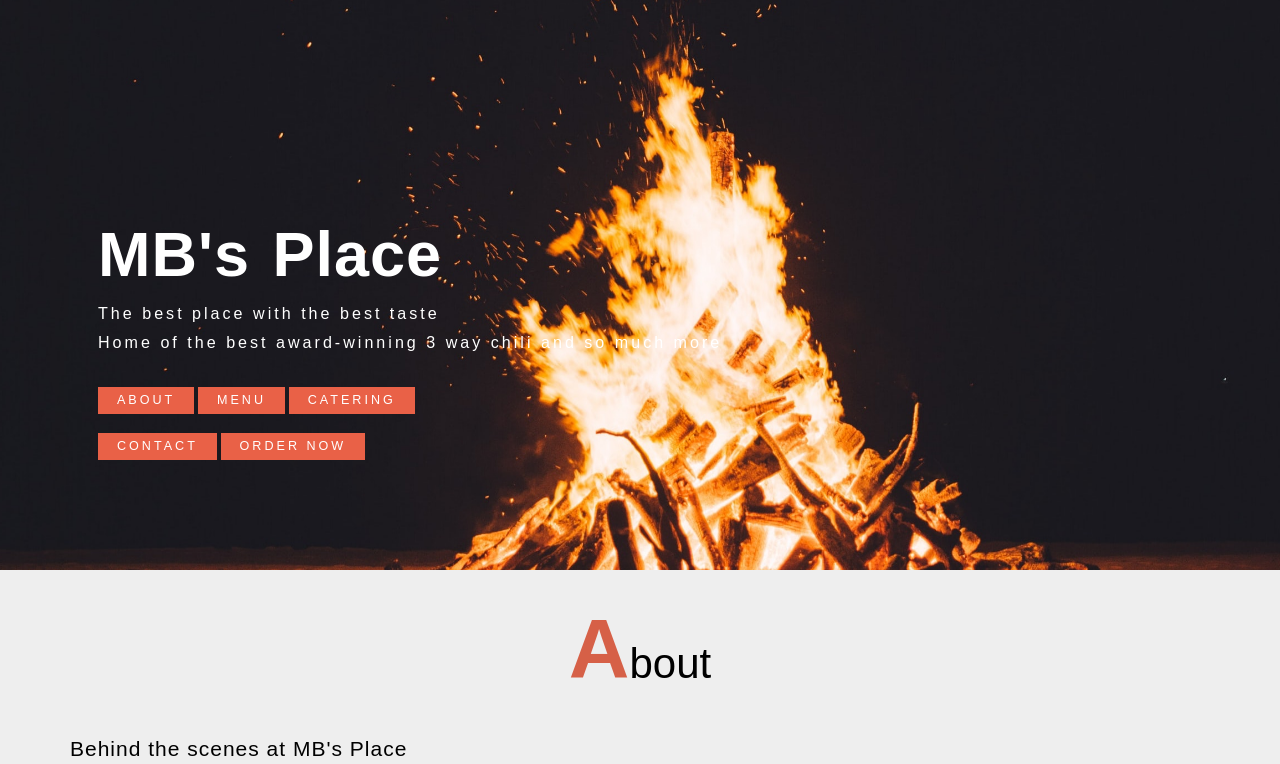
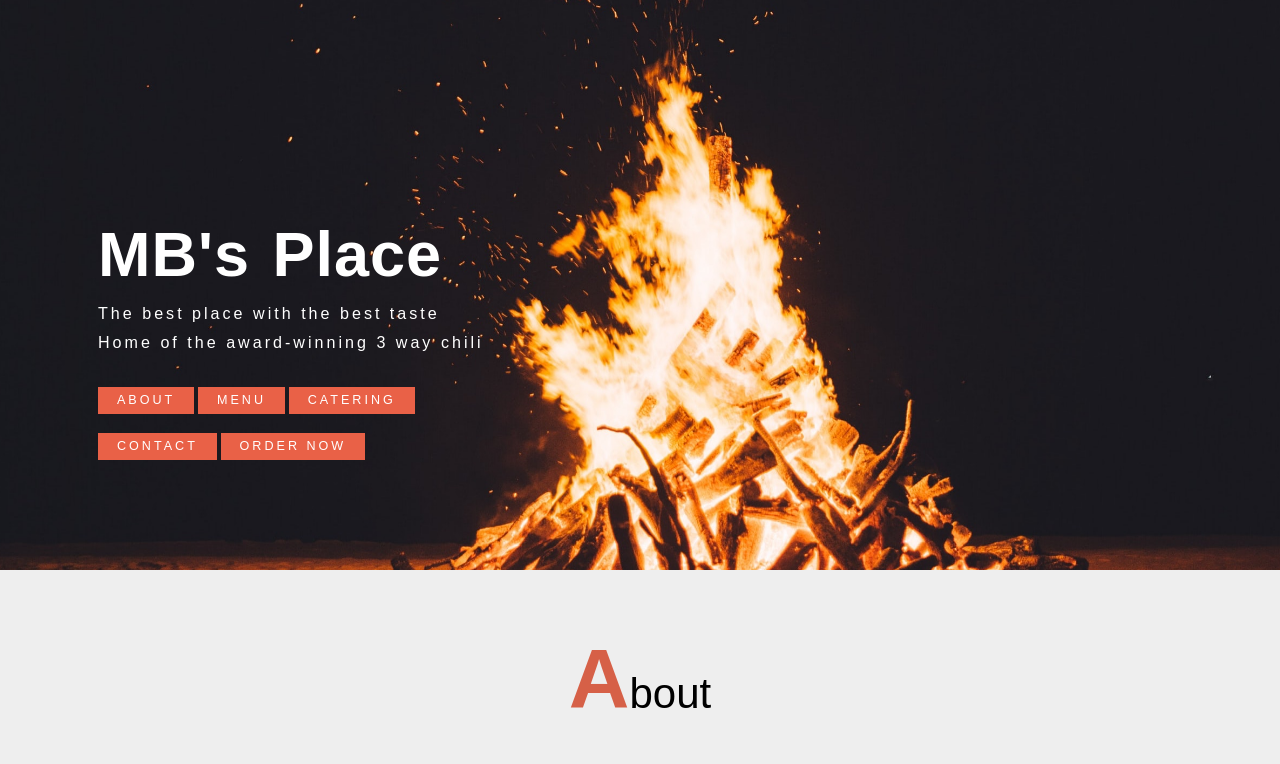
Before and after one commit to Elevate-the-Future/mbs-place, a plain HTML site: page docs/index.html in a window 1280 px wide. Shown: the top 764 px of the page. Drawn offline with nearby package versions, Linux system fonts and the light colour scheme; a web font is replaced by a local one.

Commit message:
Fixed text overlap on top bar

```diff
--- a/docs/index.html
+++ b/docs/index.html
@@ -47,7 +47,7 @@ License URL: http://creativecommons.org/licenses/by/3.0/
             <!--/banner-info-->
             <div class="baner-info">
                 <h3>MB's Place</h3>
-                <p>The best place with the best taste <br> Home of the best award-winning 3 way chili and so much more</p>
+                <p>The best place with the best taste <br> Home of the award-winning 3 way chili</p>
                 <a class="hvr-rectangle-out w3_play_icon1" href="#about">About</a>
                 <a class="hvr-rectangle-out w3_play_icon1" href="#menu">Menu</a>
                 <a class="hvr-rectangle-out w3_play_icon1" href="#catering">Catering</a>
@@ -63,7 +63,7 @@ License URL: http://creativecommons.org/licenses/by/3.0/
     <!--about -->
     <div id="about" class="wthree-about section-w3ls">
         <div class="container">
-            <h3 class="w3ls-title" style="margin-top: -13.5rem;">
+            <h3 class="w3ls-title" style="margin-top: -10.5rem;">
                 <span>a</span>bout</h3>
             <h5>Behind the scenes at MB's Place</h5>
             <div class="col-md-7  w3ls-about-left">
@@ -100,7 +100,7 @@ License URL: http://creativecommons.org/licenses/by/3.0/
             <div>
             <div style="display: flex; justify-content: center; text-align: center; margin-top: 4rem;">
                 <figure class="w3l-service-hover">
-                    <img src="images/award-chili.jpg" alt="t1" class="mx-auto" style="width: 24rem;" />
+                    <img src="images/award-chili.jpg" alt="t1" class="mx-auto" style="width: 28rem;" />
                     <figcaption style="margin-top: 4rem;">
                         <h4>Award-Winning 3 Way Chili <br> 8oz: $10, 16oz: $20, 24oz: $30</h4>
                     </figcaption>
```
